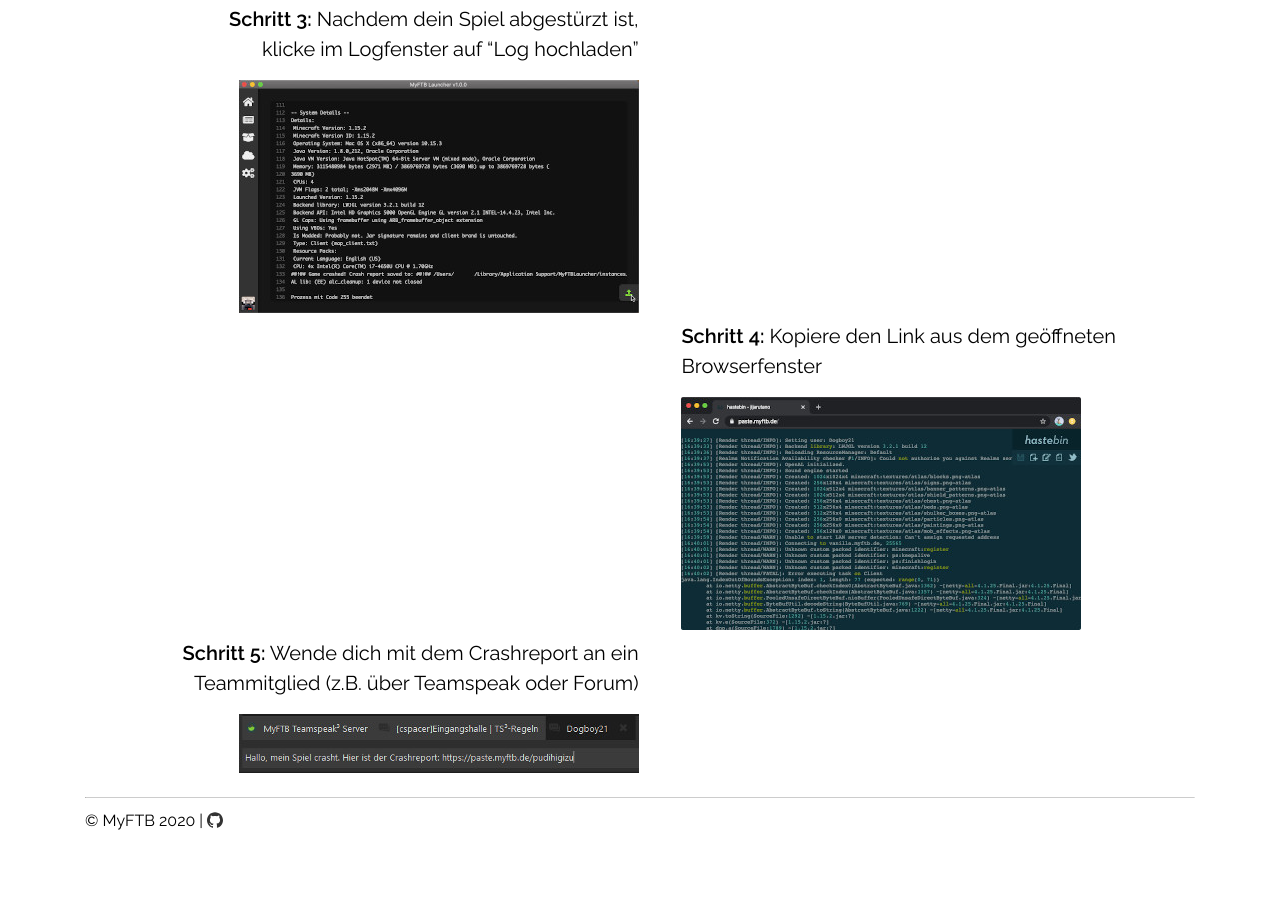
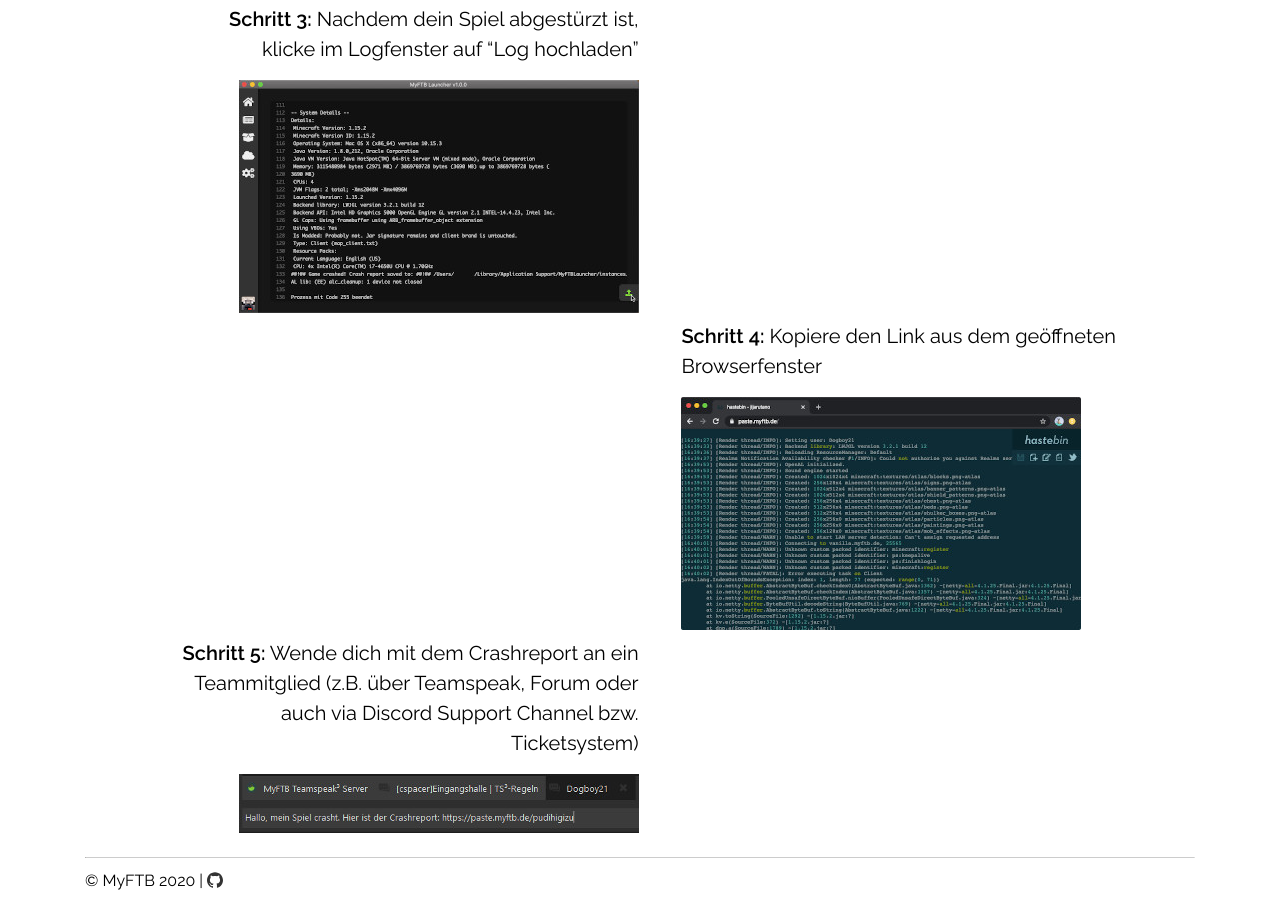
Before and after one commit to MyFTB/guides, a Jekyll site: the page built from guides/crashs/crashs.md, in a window 1280 px wide and 900 px high, scrolled down 782 px. Built offline with Jekyll 4.4.1, drawn with Linux system fonts in a browser that asks for light colours; before the commit the page ends 1622 px from its top, so only the background shows below that.

Commit message:
Update crashs.md (#4)
Da Spieler immer wieder fragen ob sie den Link zum Crashreport in den #support Channel auf dem Discord Server schicken dürfen oder  diesen direkt einem Teammitglied per Discord PM schicken (was ja laut Discord Regeln nicht gemacht werden sollte) sollte es nun etwas klarer sein was mit dem Link zu tun ist.

```diff
--- a/guides/crashs/crashs.md
+++ b/guides/crashs/crashs.md
@@ -14,5 +14,5 @@ stepbystep: true
 ![Logfenster](/guides/crashs/log.jpg)
 - **Schritt 4:** Kopiere den Link aus dem geöffneten Browserfenster
 ![Browserfenster](/guides/crashs/browser.jpg)
-- **Schritt 5:** Wende dich mit dem Crashreport an ein Teammitglied (z.B. über Teamspeak oder Forum)
+- **Schritt 5:** Wende dich mit dem Crashreport an ein Teammitglied (z.B. über Teamspeak, Forum oder auch via Discord Support Channel bzw. Ticketsystem)
 ![Kontakt](/guides/crashs/kontakt.jpg)
```
